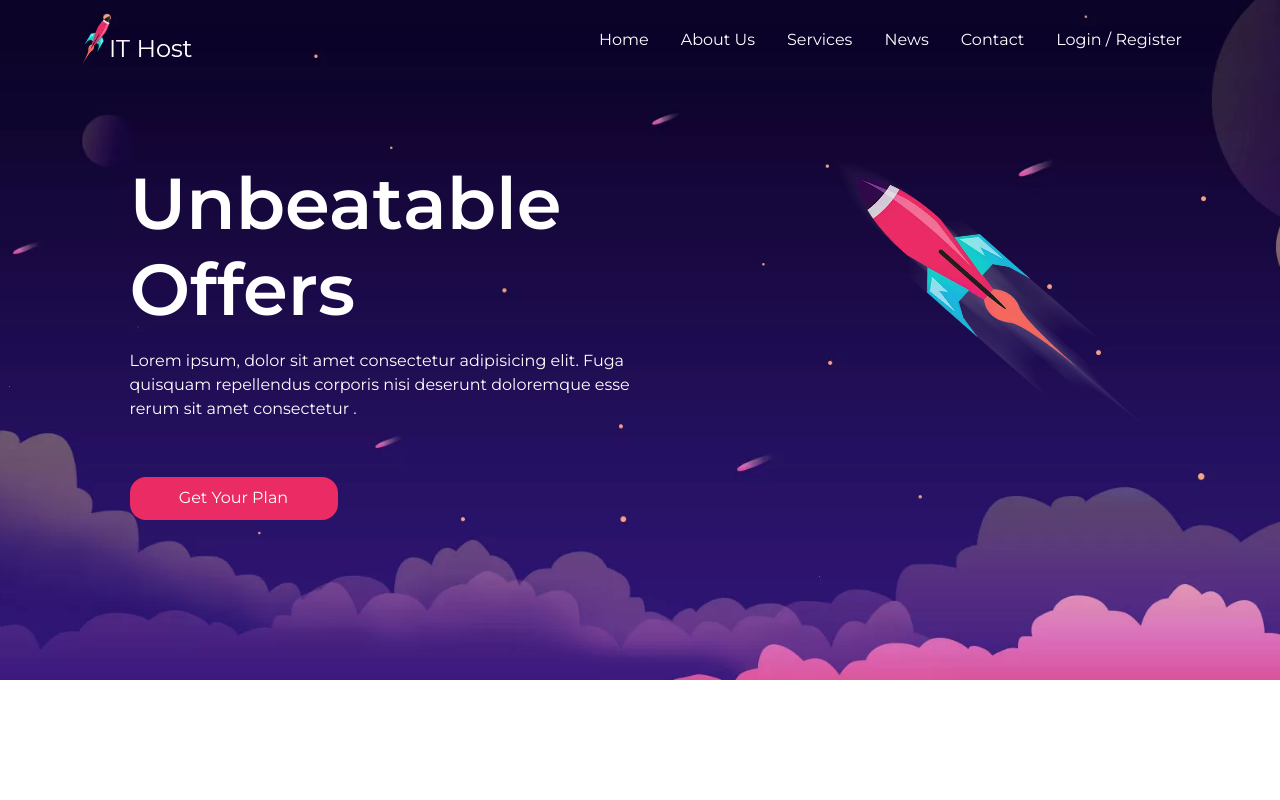
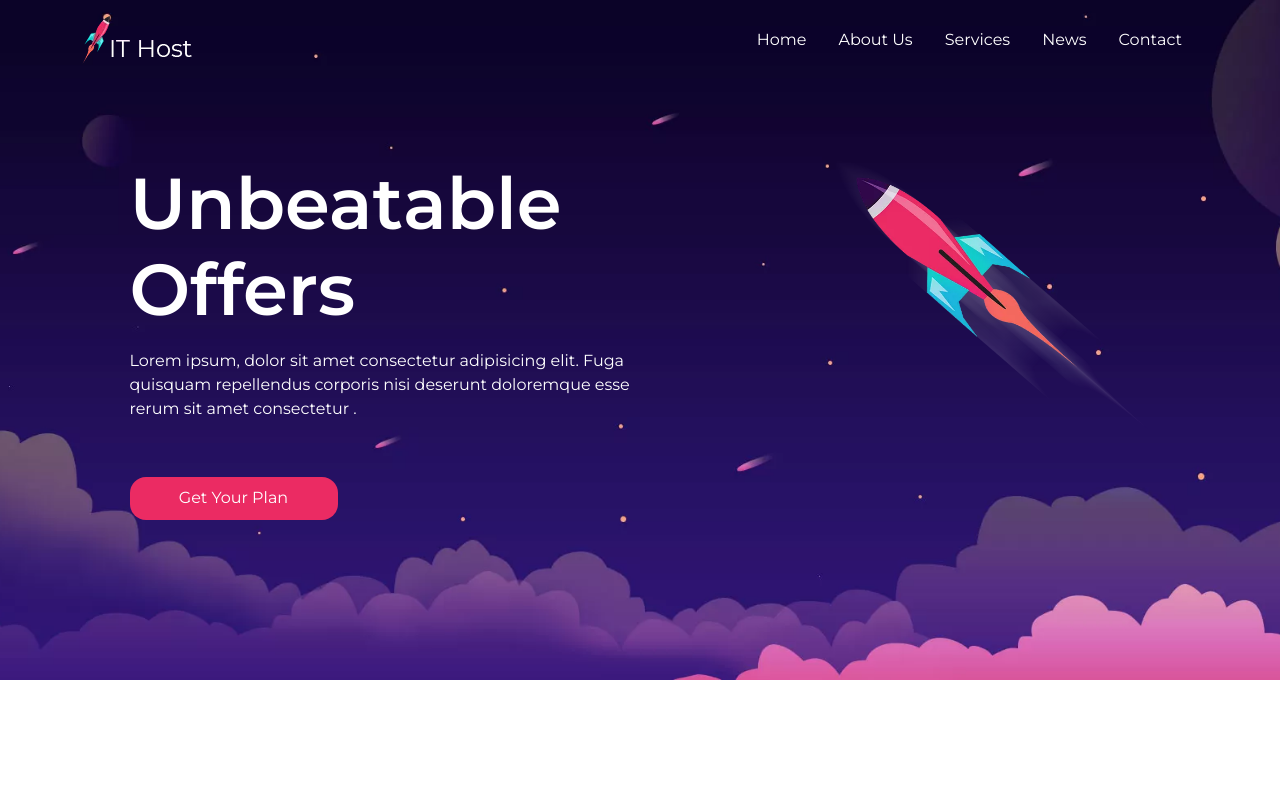
Before and after one commit to krypton225/IT-Host, a React (Create React App) app: page / in a window 1280 px wide. Shown: the top 800 px of the page. Built offline with nearby package versions, Linux system fonts and the light colour scheme.

Commit message:
DEL login/register link @ MainNavbar component

```diff
--- a/src/components/MainNavbar/navbar-data.ts
+++ b/src/components/MainNavbar/navbar-data.ts
@@ -7,7 +7,7 @@ const navbarDataItemsLinks: Array<INavbarLinks> = [
     { text: "services", url: "/services", hasButtonShape: false },
     { text: "news", url: "/news", hasButtonShape: false },
     { text: "contact", url: "/contact", hasButtonShape: false },
-    { text: "login / register", url: "", hasButtonShape: true },
+    // { text: "login / register", url: "", hasButtonShape: true },
 ];
 
 (() => GenerateId(navbarDataItemsLinks))();
```
